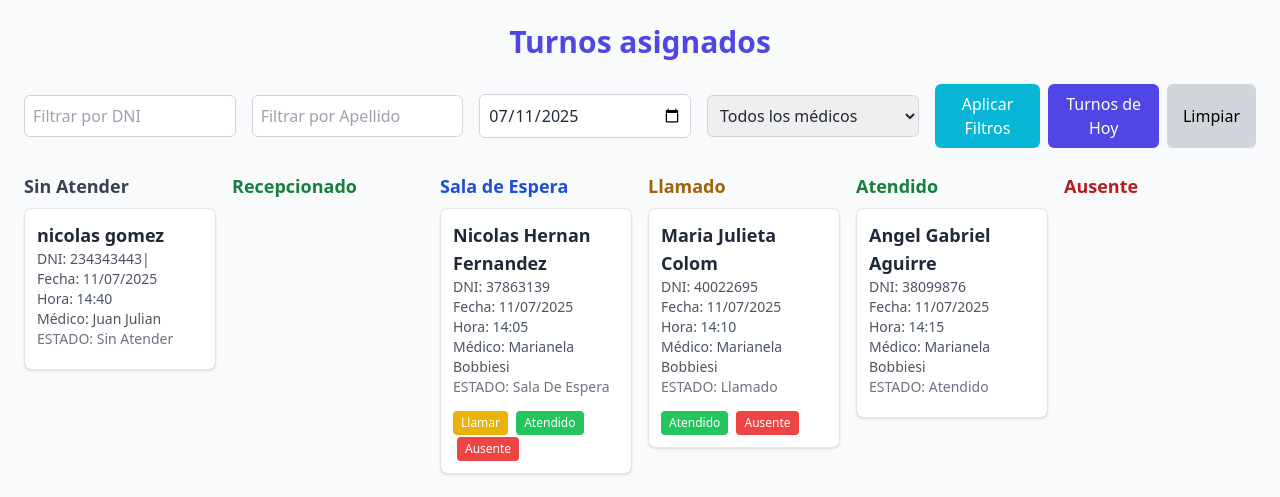
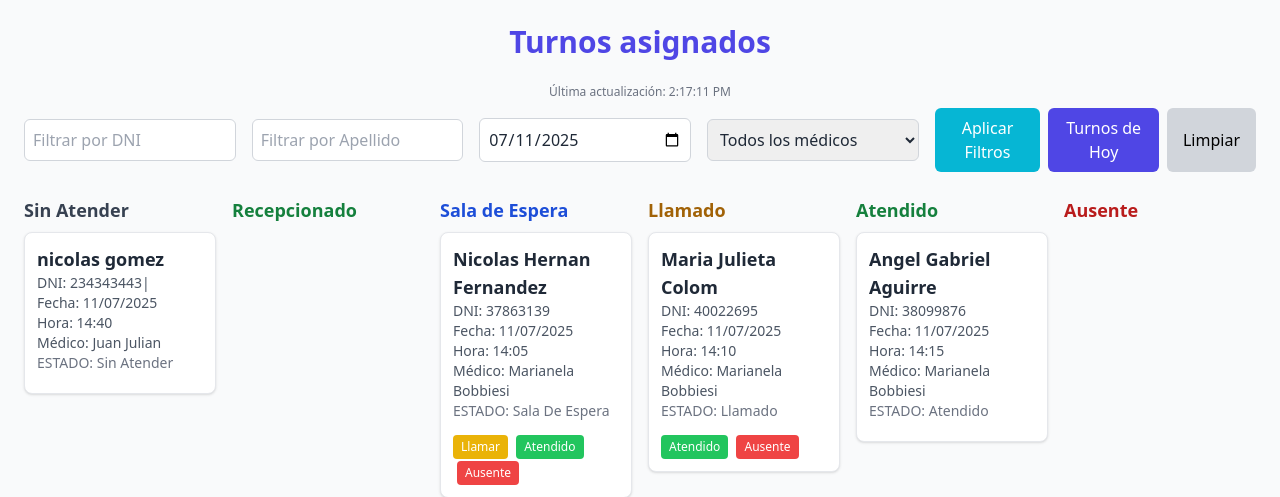
Before and after one commit to Nikise23/historias-clinicas, a Flask app: page /turnos/gestion in a window 1280 px wide. Shown: the top 497 px of the page. Run offline with Flask 3, Linux system fonts and the light colour scheme; the visitor is signed in with stand-in values (Sample User, id 1); some libraries are stand-ins or nearby versions.

Commit message:
Add last update timestamp and auto-refresh to turnos page
Co-authored-by: nicfer0508 <nicfer0508@gmail.com>

```diff
--- a/templates/pacientes_turnos.html
+++ b/templates/pacientes_turnos.html
@@ -22,6 +22,8 @@
 </head>
 <body class="bg-gray-50 text-gray-800 p-6">
   <h1 class="text-3xl font-bold text-center text-primary mb-6">Turnos asignados</h1>
+
+  <div class="text-center text-xs text-gray-500 mb-2" id="ultima-actualizacion"></div>
 
   {% if session['rol'] == 'secretaria' %}
   <div class="mb-6 flex justify-center">
@@ -192,6 +194,9 @@
         console.error('Error cargando turnos:', error);
         alert('Error al cargar los turnos');
       }
+      // Actualizar indicador de última actualización
+      const ahora = new Date();
+      document.getElementById("ultima-actualizacion").textContent = `Última actualización: ${ahora.toLocaleTimeString()}`;
     }
 
     function aplicarFiltrosLocales(turnosParaFiltrar) {
@@ -434,6 +439,8 @@ Ingrese el monto a cobrar:
 
     // Inicializar la página
     document.addEventListener('DOMContentLoaded', cargarDatosIniciales);
+    // Actualización automática cada 10 segundos
+    setInterval(cargarTurnos, 10000);
 
   </script>
 </body>
```
